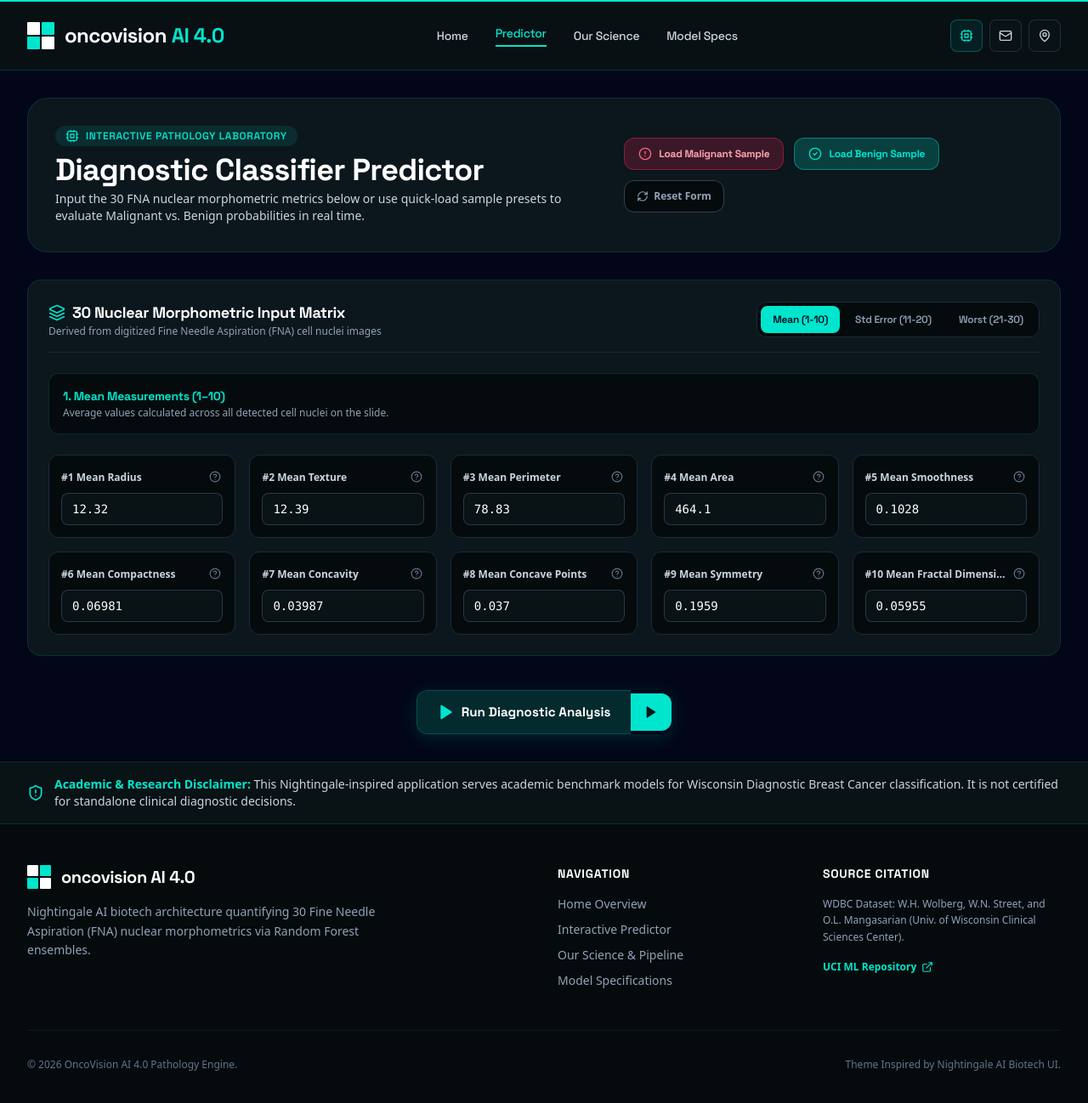
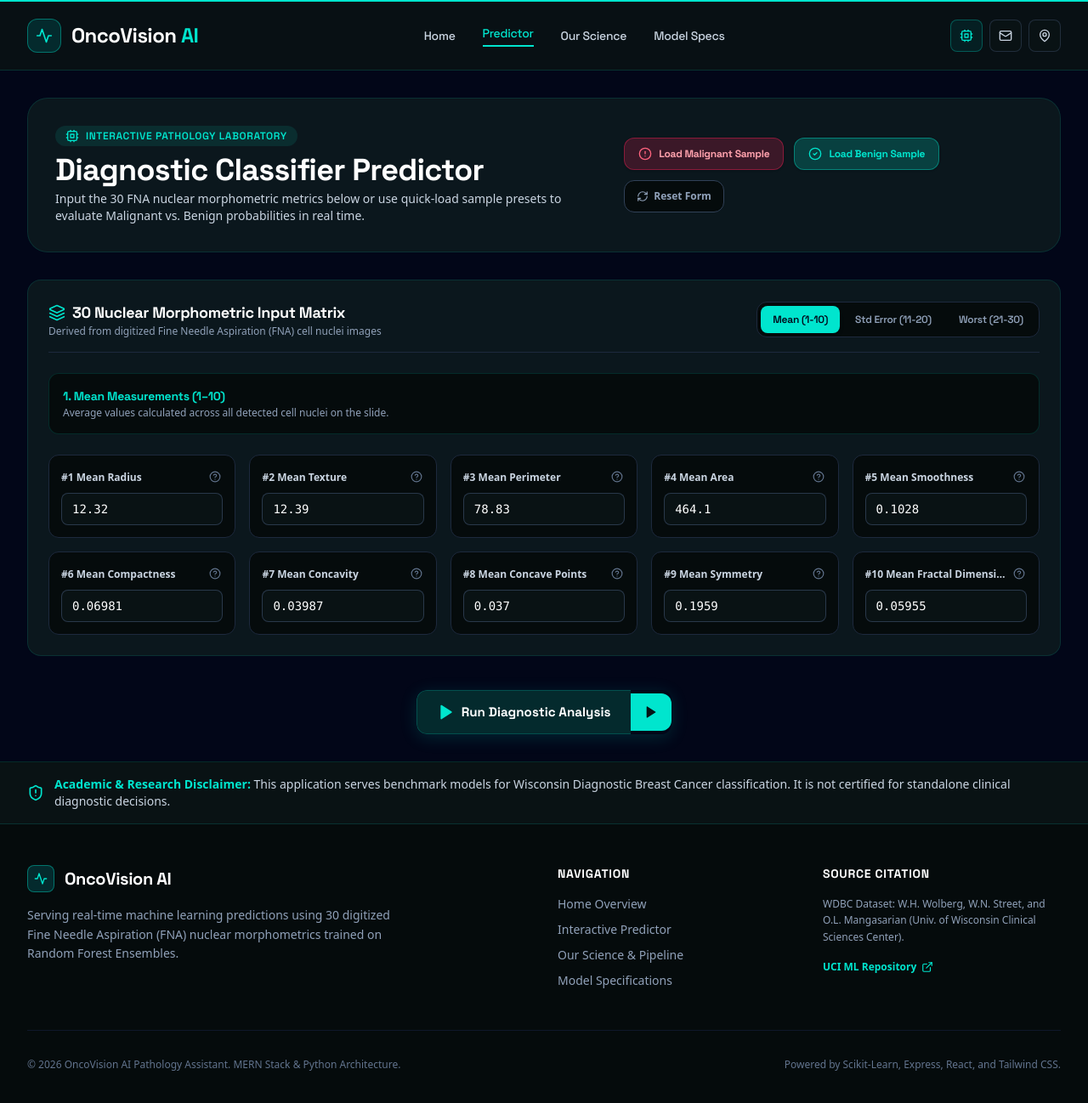
Before and after one commit to midaso3/oncovision-ai, a React (Vite) app in the folder client/: page /predict in a window 1280 px wide. Shown: the top 1298 px of the page at 85% size. Built offline with nearby package versions, Linux system fonts and the light colour scheme.

Commit message:
fix(branding): keep theme colors/fonts while removing external website text and image references

```diff
--- a/client/src/components/Footer.jsx
+++ b/client/src/components/Footer.jsx
@@ -1,6 +1,6 @@
 import React from 'react';
 import { Link } from 'react-router-dom';
-import { ShieldAlert, ExternalLink } from 'lucide-react';
+import { ShieldAlert, ExternalLink, Activity } from 'lucide-react';
 
 const Footer = () => {
   return (
@@ -11,7 +11,7 @@ const Footer = () => {
         <div className="max-w-7xl mx-auto flex items-start sm:items-center space-x-3 text-[#00e5ce] text-xs sm:text-sm">
           <ShieldAlert className="w-5 h-5 shrink-0 mt-0.5 sm:mt-0" />
           <p className="text-slate-300">
-            <strong className="font-semibold text-[#00e5ce]">Academic &amp; Research Disclaimer:</strong> This Nightingale-inspired application serves academic benchmark models for Wisconsin Diagnostic Breast Cancer classification. It is not certified for standalone clinical diagnostic decisions.
+            <strong className="font-semibold text-[#00e5ce]">Academic &amp; Research Disclaimer:</strong> This application serves benchmark models for Wisconsin Diagnostic Breast Cancer classification. It is not certified for standalone clinical diagnostic decisions.
           </p>
         </div>
       </div>
@@ -22,16 +22,13 @@ const Footer = () => {
           {/* Brand Column */}
           <div className="md:col-span-2 space-y-4">
             <div className="flex items-center space-x-3">
-              <div className="w-7 h-7 grid grid-cols-2 gap-0.5 shrink-0">
-                <div className="bg-white rounded-[1px]"></div>
-                <div className="bg-[#00e5ce] rounded-[1px]"></div>
-                <div className="bg-[#00e5ce] rounded-[1px]"></div>
-                <div className="bg-white rounded-[1px]"></div>
+              <div className="w-8 h-8 rounded-lg bg-[#042a2d] border border-[#00e5ce]/40 flex items-center justify-center text-[#00e5ce]">
+                <Activity className="w-4 h-4" />
               </div>
-              <span className="font-display font-bold text-xl text-white">oncovision AI 4.0</span>
+              <span className="font-display font-bold text-xl text-white">OncoVision AI</span>
             </div>
             <p className="text-sm text-slate-400 max-w-md leading-relaxed">
-              Nightingale AI biotech architecture quantifying 30 Fine Needle Aspiration (FNA) nuclear morphometrics via Random Forest ensembles.
+              Serving real-time machine learning predictions using 30 digitized Fine Needle Aspiration (FNA) nuclear morphometrics trained on Random Forest Ensembles.
             </p>
           </div>
 
@@ -66,8 +63,8 @@ const Footer = () => {
         </div>
 
         <div className="pt-8 border-t border-slate-900 flex flex-col sm:flex-row items-center justify-between text-xs text-slate-500 space-y-4 sm:space-y-0">
-          <p>© {new Date().getFullYear()} OncoVision AI 4.0 Pathology Engine.</p>
-          <p>Theme Inspired by Nightingale AI Biotech UI.</p>
+          <p>© {new Date().getFullYear()} OncoVision AI Pathology Assistant. MERN Stack &amp; Python Architecture.</p>
+          <p>Powered by Scikit-Learn, Express, React, and Tailwind CSS.</p>
         </div>
       </div>
     </footer>
--- a/client/src/components/Navbar.jsx
+++ b/client/src/components/Navbar.jsx
@@ -1,6 +1,6 @@
 import React, { useState } from 'react';
 import { Link, useLocation } from 'react-router-dom';
-import { Mail, MapPin, Smartphone, Menu, X, Cpu, Activity, GitMerge, FileText } from 'lucide-react';
+import { Mail, MapPin, Menu, X, Cpu, Activity } from 'lucide-react';
 
 const Navbar = () => {
   const location = useLocation();
@@ -20,19 +20,15 @@ const Navbar = () => {
       <div className="max-w-7xl mx-auto px-4 sm:px-6 lg:px-8">
         <div className="flex items-center justify-between h-20">
 
-          {/* Nightingale Style Pixel Grid Logo */}
+          {/* OncoVision AI Logo */}
           <Link to="/" className="flex items-center space-x-3 group">
-            {/* Modular Pixel Blocks (Matching Nightingale Logo) */}
-            <div className="w-8 h-8 grid grid-cols-2 gap-0.5 shrink-0">
-              <div className="bg-white rounded-[1px]"></div>
-              <div className="bg-[#00e5ce] rounded-[1px]"></div>
-              <div className="bg-[#00e5ce] rounded-[1px]"></div>
-              <div className="bg-white rounded-[1px]"></div>
+            <div className="w-10 h-10 rounded-xl bg-[#042a2d] border border-[#00e5ce]/40 flex items-center justify-center text-[#00e5ce] group-hover:bg-[#00e5ce] group-hover:text-[#051416] transition-all">
+              <Activity className="w-5 h-5" />
             </div>
 
             <div className="flex flex-col">
-              <span className="font-display font-bold text-2xl tracking-tight text-white group-hover:text-[#00e5ce] transition-colors flex items-center gap-1.5">
-                oncovision <span className="text-[#00e5ce] font-extrabold">AI 4.0</span>
+              <span className="font-display font-bold text-2xl tracking-tight text-white group-hover:text-[#00e5ce] transition-colors">
+                OncoVision <span className="text-[#00e5ce] font-extrabold">AI</span>
               </span>
             </div>
           </Link>
@@ -57,7 +53,7 @@ const Navbar = () => {
             })}
           </nav>
 
-          {/* Right Action Wireframe Icon Boxes (Matching Nightingale Header) */}
+          {/* Right Wireframe Icon Action Boxes */}
           <div className="hidden lg:flex items-center space-x-2">
             <Link
               to="/predict"
--- a/client/src/index.css
+++ b/client/src/index.css
@@ -12,7 +12,7 @@
   }
 }
 
-/* Custom Nightingale Bio-Tech Design System */
+/* Custom Bio-Tech Design System */
 .bg-bio-main {
   background-color: #091214;
 }
@@ -53,8 +53,8 @@
   box-shadow: 0 0 15px -2px rgba(0, 229, 206, 0.25);
 }
 
-/* Nightingale Split Action Button Component */
-.btn-nightingale {
+/* Primary Split Action Button Component */
+.btn-split-primary {
   display: inline-flex;
   align-items: center;
   border-radius: 0.75rem;
@@ -63,7 +63,7 @@
   box-shadow: 0 4px 20px rgba(0, 229, 206, 0.15);
 }
 
-.btn-nightingale-text {
+.btn-split-primary-text {
   background-color: #042a2d;
   color: #ffffff;
   font-family: 'Space Grotesk', sans-serif;
@@ -79,7 +79,7 @@
   transition: background-color 0.2s ease;
 }
 
-.btn-nightingale-icon {
+.btn-split-primary-icon {
   background-color: #00e5ce;
   color: #051416;
   padding: 0.85rem 1rem;
@@ -90,15 +90,15 @@
   transition: transform 0.2s ease, background-color 0.2s ease;
 }
 
-.btn-nightingale:hover .btn-nightingale-text {
+.btn-split-primary:hover .btn-split-primary-text {
   background-color: #06383c;
 }
 
-.btn-nightingale:hover .btn-nightingale-icon {
+.btn-split-primary:hover .btn-split-primary-icon {
   background-color: #00fff0;
 }
 
-.btn-nightingale:hover .btn-nightingale-icon svg {
+.btn-split-primary:hover .btn-split-primary-icon svg {
   transform: translate(2px, -2px);
 }
 
--- a/client/src/pages/HowItWorks.jsx
+++ b/client/src/pages/HowItWorks.jsx
@@ -24,7 +24,7 @@ const HowItWorks = () => {
       <div className="bg-bio-card rounded-3xl p-8 sm:p-12 border border-[#00e5ce]/20 text-center space-y-4">
         <div className="inline-flex items-center space-x-2 px-3.5 py-1.5 rounded-full bg-[#00e5ce]/10 border border-[#00e5ce]/30 text-[#00e5ce] text-xs font-display font-semibold uppercase tracking-wider">
           <GitMerge className="w-4 h-4 text-[#00e5ce]" />
-          <span>Nightingale AI Pipeline</span>
+          <span>Pathology Extraction Pipeline</span>
         </div>
         <h1 className="font-display text-3xl sm:text-5xl font-extrabold text-white">
           From Fine Needle Biopsy to 30 Features
--- a/client/src/pages/LandingPage.jsx
+++ b/client/src/pages/LandingPage.jsx
@@ -1,6 +1,6 @@
 import React from 'react';
 import { Link } from 'react-router-dom';
-import { Cpu, GitMerge, ShieldCheck, Microscope, LineChart, ArrowUpRight, Zap, CheckCircle2 } from 'lucide-react';
+import { Cpu, GitMerge, ShieldCheck, Microscope, LineChart, ArrowUpRight, Zap } from 'lucide-react';
 import heroBanner from '../assets/hero-banner.svg';
 
 const LandingPage = () => {
@@ -17,10 +17,10 @@ const LandingPage = () => {
             {/* Badge Tag */}
             <div className="inline-flex items-center space-x-2 px-3.5 py-1.5 rounded-full bg-[#00e5ce]/10 border border-[#00e5ce]/30 text-[#00e5ce] text-xs font-display font-semibold uppercase tracking-wider">
               <Zap className="w-4 h-4 text-[#00e5ce] animate-pulse" />
-              <span>Nightingale AI Pathology 4.0</span>
+              <span>AI-Powered Pathology Assistant</span>
             </div>
 
-            {/* Main Headline (Nightingale Style Space Grotesk Font) */}
+            {/* Main Headline */}
             <h1 className="font-display text-4xl sm:text-6xl lg:text-7xl font-extrabold text-white tracking-tight leading-[1.05]">
               Precision Breast Cancer <span className="gradient-text-teal">Diagnostics</span>
             </h1>
@@ -30,21 +30,19 @@ const LandingPage = () => {
               Transforming raw Fine Needle Aspiration (FNA) nuclear morphometrics into instant malignant vs. benign diagnostic predictions using Random Forest ensembles trained on the Wisconsin Clinical dataset.
             </p>
 
-            {/* Nightingale Split Action Button + Wireframe Button */}
+            {/* Action Buttons */}
             <div className="pt-4 flex flex-col sm:flex-row items-center justify-center lg:justify-start gap-4">
 
-              {/* Primary Split Button */}
-              <Link to="/predict" className="btn-nightingale group">
-                <span className="btn-nightingale-text">
+              <Link to="/predict" className="btn-split-primary group">
+                <span className="btn-split-primary-text">
                   <Cpu className="w-5 h-5 text-[#00e5ce]" />
                   <span>Launch Diagnostic Predictor</span>
                 </span>
-                <span className="btn-nightingale-icon">
+                <span className="btn-split-primary-icon">
                   <ArrowUpRight className="w-5 h-5 transition-transform group-hover:translate-x-0.5 group-hover:-translate-y-0.5" />
                 </span>
               </Link>
 
-              {/* Secondary Wireframe Button */}
               <Link to="/how-it-works" className="btn-wireframe flex items-center space-x-2">
                 <GitMerge className="w-5 h-5 text-[#00e5ce]" />
                 <span>Our Science &amp; Pipeline</span>
@@ -75,7 +73,7 @@ const LandingPage = () => {
             <div className="relative rounded-2xl overflow-hidden bg-bio-card border border-[#00e5ce]/20 p-2 shadow-2xl glow-teal">
               <img
                 src={heroBanner}
-                alt="Nightingale AI Pathology Engine Graphic"
+                alt="OncoVision AI Pathology Engine Graphic"
                 className="w-full h-auto rounded-xl object-cover transform hover:scale-[1.02] transition-transform duration-500"
               />
             </div>
@@ -95,10 +93,9 @@ const LandingPage = () => {
           </p>
         </div>
 
-        {/* 3 Distinct Feature Cards */}
+        {/* 3 Feature Cards */}
         <div className="grid grid-cols-1 md:grid-cols-3 gap-8">
 
-          {/* Card 1 */}
           <div className="bg-bio-card bg-bio-card-hover rounded-2xl p-8 space-y-4 relative group">
             <div className="w-12 h-12 rounded-xl bg-[#042a2d] border border-[#00e5ce]/30 flex items-center justify-center text-[#00e5ce]">
               <Microscope className="w-6 h-6" />
@@ -109,7 +106,6 @@ const LandingPage = () => {
             </p>
           </div>
 
-          {/* Card 2 */}
           <div className="bg-bio-card bg-bio-card-hover rounded-2xl p-8 space-y-4 relative group">
             <div className="w-12 h-12 rounded-xl bg-[#042a2d] border border-[#00e5ce]/30 flex items-center justify-center text-[#00e5ce]">
               <LineChart className="w-6 h-6" />
@@ -120,7 +116,6 @@ const LandingPage = () => {
             </p>
           </div>
 
-          {/* Card 3 */}
           <div className="bg-bio-card bg-bio-card-hover rounded-2xl p-8 space-y-4 relative group">
             <div className="w-12 h-12 rounded-xl bg-[#042a2d] border border-[#00e5ce]/30 flex items-center justify-center text-[#00e5ce]">
               <ShieldCheck className="w-6 h-6" />
@@ -182,12 +177,12 @@ const LandingPage = () => {
             Input custom 30-feature values or load pre-set malignant/benign clinical samples to observe real-time pathology predictions.
           </p>
           <div className="pt-2 flex justify-center">
-            <Link to="/predict" className="btn-nightingale group">
-              <span className="btn-nightingale-text">
+            <Link to="/predict" className="btn-split-primary group">
+              <span className="btn-split-primary-text">
                 <Cpu className="w-5 h-5 text-[#00e5ce]" />
                 <span>Launch Diagnostic Predictor</span>
               </span>
-              <span className="btn-nightingale-icon">
+              <span className="btn-split-primary-icon">
                 <ArrowUpRight className="w-5 h-5" />
               </span>
             </Link>
--- a/client/src/pages/PredictPage.jsx
+++ b/client/src/pages/PredictPage.jsx
@@ -152,13 +152,13 @@ const PredictPage = () => {
           <button
             type="submit"
             disabled={loading}
-            className="btn-nightingale disabled:opacity-50 cursor-pointer"
+            className="btn-split-primary disabled:opacity-50 cursor-pointer"
           >
-            <span className="btn-nightingale-text">
+            <span className="btn-split-primary-text">
               {loading ? <Loader2 className="w-5 h-5 animate-spin text-[#00e5ce]" /> : <Play className="w-5 h-5 text-[#00e5ce] fill-current" />}
               <span>{loading ? 'Executing Subprocess...' : 'Run Diagnostic Analysis'}</span>
             </span>
-            <span className="btn-nightingale-icon">
+            <span className="btn-split-primary-icon">
               <Play className="w-4 h-4 fill-current" />
             </span>
           </button>
```
Also changed, not shown: client/src/assets/hero-banner.svg, client/src/assets/microscopy-slide.svg.
